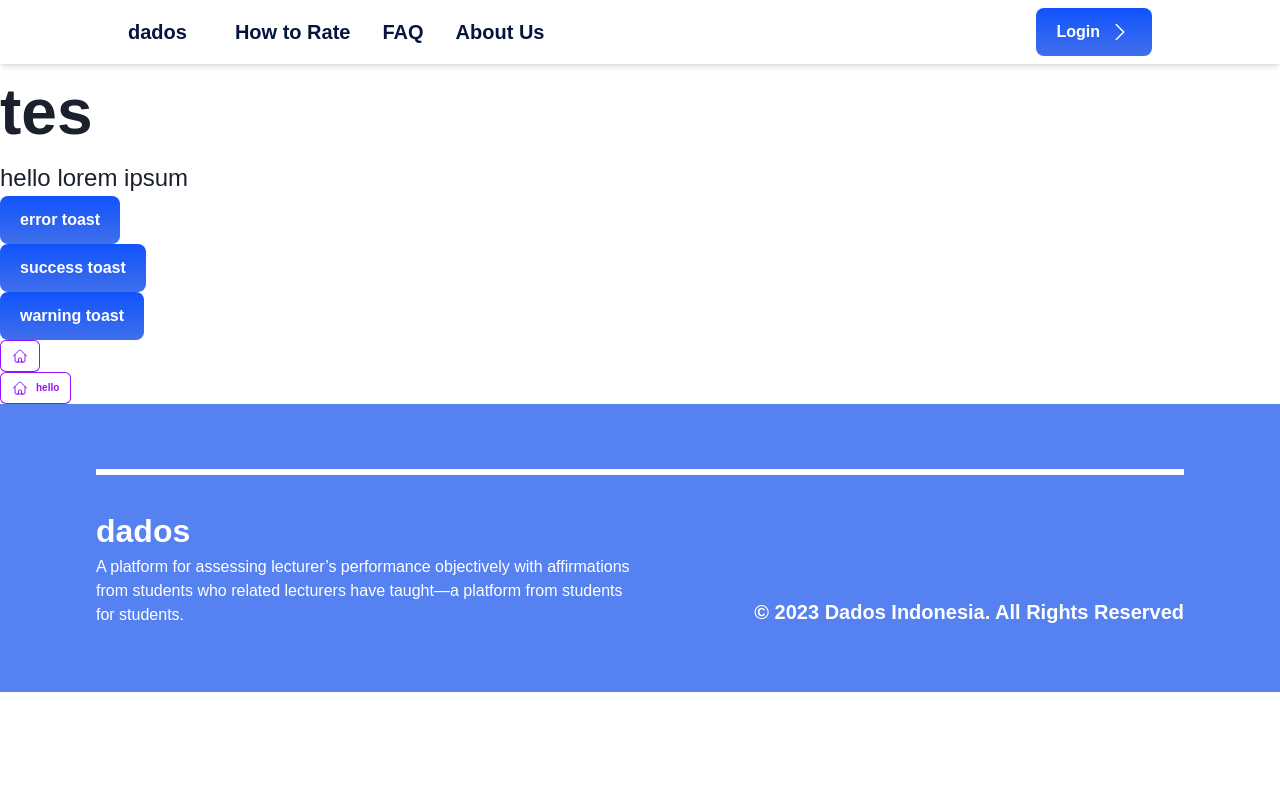
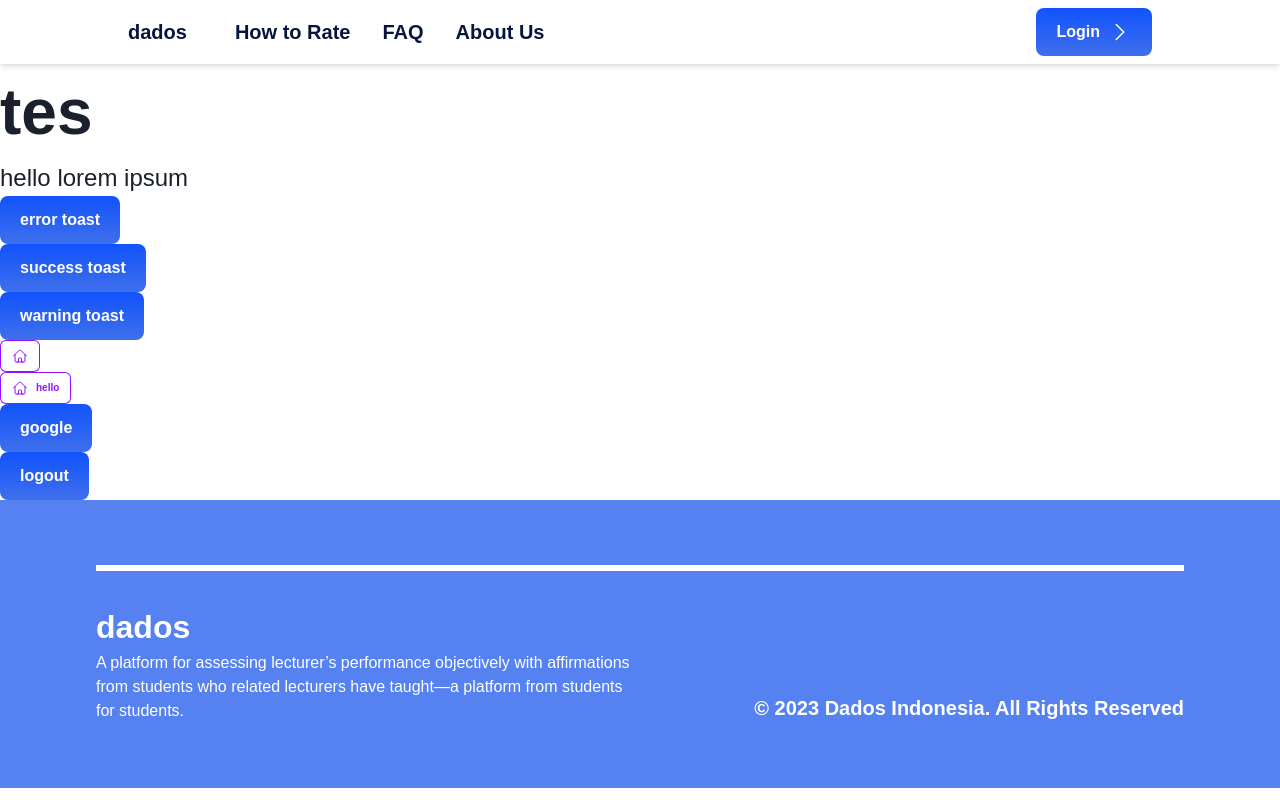
Before and after one commit to dados-id/dados-fe, a Next.js app: page / in a window 1280 px wide. Built offline with nearby package versions, Linux system fonts and the light colour scheme; no server answers.

Commit message:
Feature/auth (#9)
* Initialize firebase for auth and setup context

* Temporary commit

```diff
--- /dev/null
+++ b/config/firebase.ts
@@ -0,0 +1,23 @@
+// Import the functions you need from the SDKs you need
+import { initializeApp } from "firebase/app"
+import { getAnalytics } from "firebase/analytics"
+import { getAuth } from "firebase/auth"
+// TODO: Add SDKs for Firebase products that you want to use
+// https://firebase.google.com/docs/web/setup#available-libraries
+
+// Your web app's Firebase configuration
+// For Firebase JS SDK v7.20.0 and later, measurementId is optional
+const firebaseConfig = {
+    apiKey: process.env.NEXT_PUBLIC_API_KEY,
+    authDomain: "dados-19a39.firebaseapp.com",
+    projectId: "dados-19a39",
+    storageBucket: "dados-19a39.appspot.com",
+    messagingSenderId: "524769646417",
+    appId: "1:524769646417:web:ac8768605ba8a432556570",
+    measurementId: "G-KLHB4PD5WR",
+}
+
+// Initialize Firebase
+const app = initializeApp(firebaseConfig)
+// const analytics = getAnalytics(app);
+export const auth = getAuth(app)
--- /dev/null
+++ b/context/AuthContext.tsx
@@ -0,0 +1,109 @@
+import {
+    createContext,
+    ReactNode,
+    useContext,
+    useEffect,
+    useState,
+} from "react"
+import {
+    onAuthStateChanged,
+    GoogleAuthProvider,
+    signInWithPopup,
+    signOut,
+} from "firebase/auth"
+import { auth } from "config/firebase"
+
+type AuthContextValue = {
+    user: any
+    token: string
+    googleSignIn: () => void
+    logout: () => void
+}
+
+const AuthContext = createContext({} as AuthContextValue)
+
+export const useAuth = () => useContext(AuthContext)
+
+export const AuthContextProvider = ({ children }: { children: ReactNode }) => {
+    const [user, setUser] = useState<any>(null)
+    const [loading, setLoading] = useState<boolean>(true)
+    const [error, setError] = useState<string>("")
+    const [token, setToken] = useState<string>("")
+
+    const googleSignIn = async () => {
+        setLoading(false)
+        setError("")
+
+        const provider = new GoogleAuthProvider()
+
+        try {
+            await signInWithPopup(auth, provider)
+            // toast.success("Login berhasil!")
+        } catch (error: any) {
+            setError(error)
+            // if (error?.code === "auth/account-exists-with-different-credential")
+            //     toast.error(
+            //         "Akun sudah teregistrasi, silahkan login menggunakan platform lain."
+            //     )
+            // else if (error?.code === "auth/cancelled-popup-request") {
+            // } else {
+            //     toast.error(`Terjadi error saat login [${error?.code}]`)
+            // }
+        } finally {
+            // setLoading(true)
+        }
+    }
+    useEffect(() => {
+        const unsubscribe = onAuthStateChanged(auth, (user: any) => {
+            if (user) {
+                // Send token to your backend via HTTPS
+                // console.log(user.getIdToken(true))
+                sessionStorage.setItem("idToken", user.accessToken) // store token in session
+                // axios
+                //     .get(`${process.env.NEXT_PUBLIC_API_URL}/user/`, {
+                //         headers: {
+                //             Authorization: `Bearer ${user.accessToken}`,
+                //         },
+                //     })
+                //     .then((res) => {
+                //         console.log(res)
+                //     })
+                //     .catch((err) => {
+                //         console.log(err)
+                //     })
+                setToken(user.accessToken)
+
+                // setUser({
+                //     uid: user.uid,
+                //     email: user.email,
+                //     displayName: user.displayName,
+                // })
+                setUser(user)
+            } else {
+                setUser(null)
+            }
+            setLoading(false)
+        })
+        return () => unsubscribe()
+    }, [])
+
+    // const signup = (email: string, password: string) => {
+    //     return createUserWithEmailAndPassword(auth, email, password)
+    // }
+
+    // const login = (email: string, password: string) => {
+    //     return signInWithEmailAndPassword(auth, email, password)
+    // }
+
+    const logout = async () => {
+        setUser(null)
+        setToken("")
+        await signOut(auth)
+    }
+
+    return (
+        <AuthContext.Provider value={{ user, logout, googleSignIn, token }}>
+            {loading ? null : children}
+        </AuthContext.Provider>
+    )
+}
--- a/package.json
+++ b/package.json
@@ -22,6 +22,7 @@
         "@types/react-dom": "18.0.10",
         "eslint": "8.30.0",
         "eslint-config-next": "13.1.1",
+        "firebase": "^9.15.0",
         "formik": "^2.2.9",
         "framer-motion": "^8.3.3",
         "lint-staged": "^13.1.0",
--- a/pages/_app.tsx
+++ b/pages/_app.tsx
@@ -1,15 +1,18 @@
 import "../styles/globals.css"
 import type { AppProps } from "next/app"
 import { ChakraProvider } from "@chakra-ui/react"
-import { Navbar, Footer } from "@components";
+import { Navbar, Footer } from "@components"
 import { theme } from "../styles/theme"
+import { AuthContextProvider } from "context/AuthContext"
 
 export default function App({ Component, pageProps }: AppProps) {
     return (
         <ChakraProvider theme={theme}>
-          <Navbar/>
-          <Component {...pageProps} />
-          <Footer/>
+            <AuthContextProvider>
+                <Navbar />
+                <Component {...pageProps} />
+                <Footer />
+            </AuthContextProvider>
         </ChakraProvider>
     )
 }
--- a/pages/index.tsx
+++ b/pages/index.tsx
@@ -1,7 +1,12 @@
 import Head from "next/head"
 import { Header, Body, Button, Toast, Chip } from "@components"
 import { HomeIcon } from "@heroicons/react/24/outline"
+import { useAuth } from "context/AuthContext"
+
 export default function Home() {
+    const { googleSignIn, user, token, logout } = useAuth()
+
+    console.log(token)
     const successToast = Toast({
         preset: "success",
         message: "Success",
@@ -45,6 +50,12 @@ export default function Home() {
             <Chip icon={HomeIcon} />
             <br></br>
             <Chip icon={HomeIcon}>hello</Chip>
+            <Button preset="primary" onClick={async () => googleSignIn()}>
+                google
+            </Button>
+            <Button preset="primary" onClick={async () => logout()}>
+                logout
+            </Button>
         </>
     )
 }
```
Also changed, not shown: components/Footer/Footer.tsx (+14 -6 lines), components/Navbar/Navbar.tsx (+105 -40 lines), components/Footer/index.ts (line endings or trailing spaces), components/Navbar/index.ts (line endings or trailing spaces), 2 other files (tests, documents, lock files or other folders).
